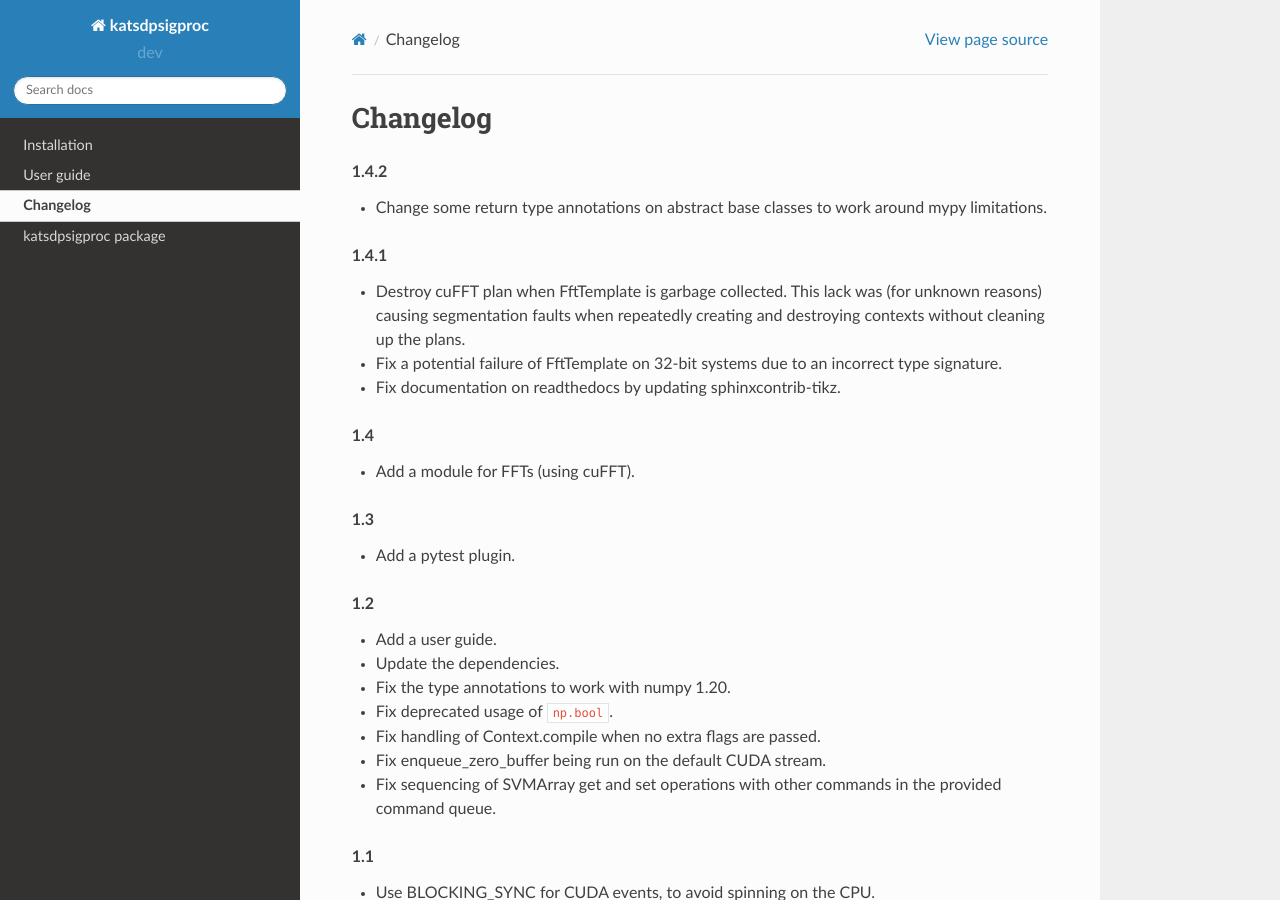
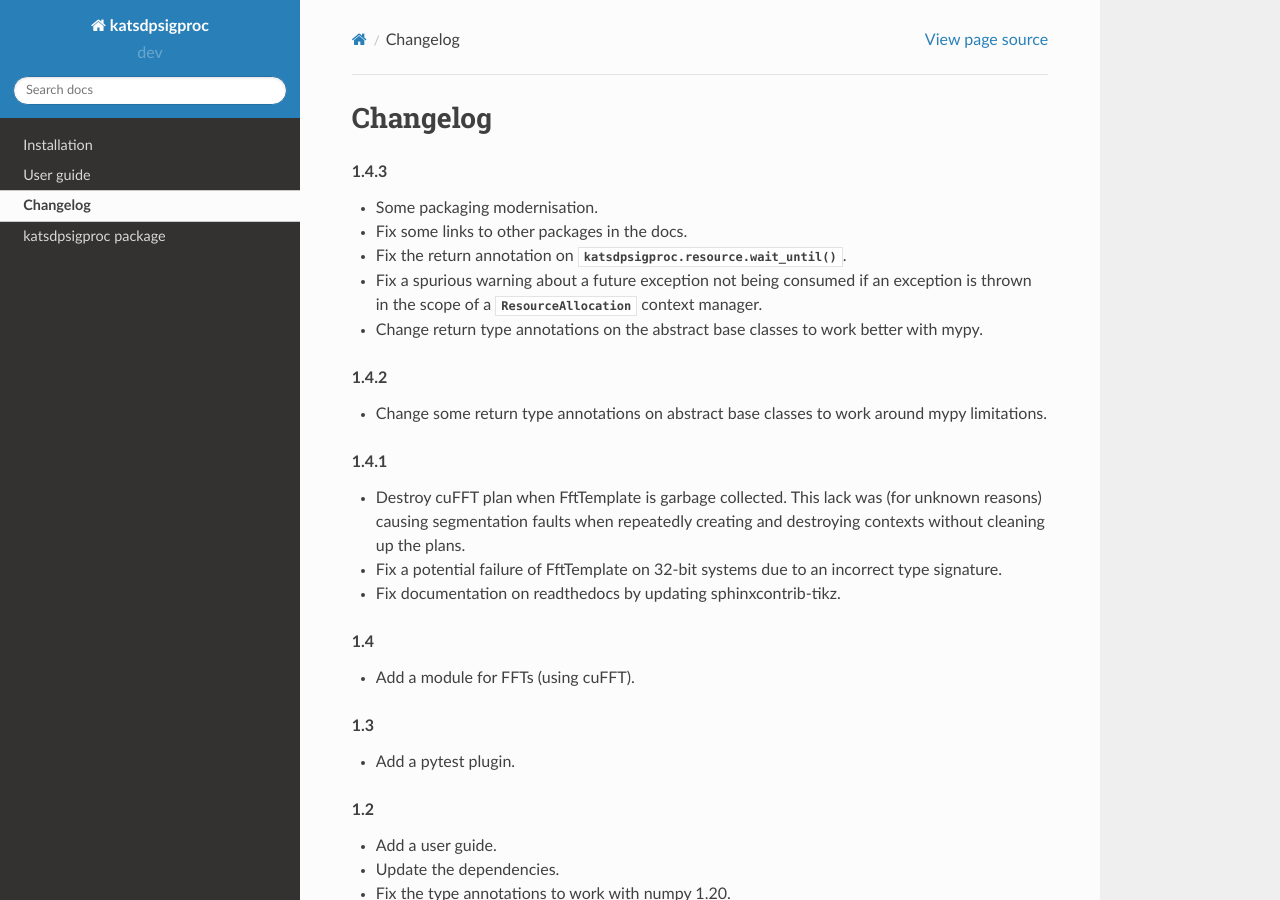
Before and after one commit to ska-sa/katsdpsigproc, a Sphinx documentation site: the page built from doc/changelog.rst, in a window 1280 px wide and 900 px high. Built offline with Sphinx 7.4.7 and the Read the Docs theme 2.0.0, drawn with Linux system fonts in a browser that asks for light colours.

Commit message:
Write changelog for 1.4.3 release

```diff
--- a/doc/changelog.rst
+++ b/doc/changelog.rst
@@ -1,5 +1,16 @@
 Changelog
 =========
+
+.. rubric:: 1.4.3
+
+- Some packaging modernisation.
+- Fix some links to other packages in the docs.
+- Fix the return annotation on :meth:`katsdpsigproc.resource.wait_until`.
+- Fix a spurious warning about a future exception not being consumed if
+  an exception is thrown in the scope of a :class:`.ResourceAllocation`
+  context manager.
+- Change return type annotations on the abstract base classes to work better
+  with mypy.
 
 .. rubric:: 1.4.2
 
```
